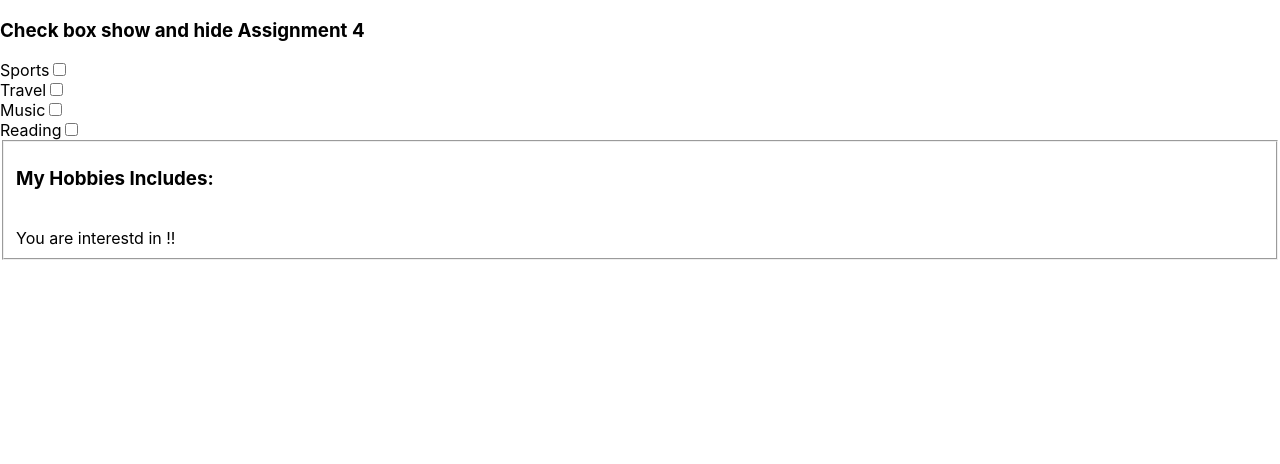
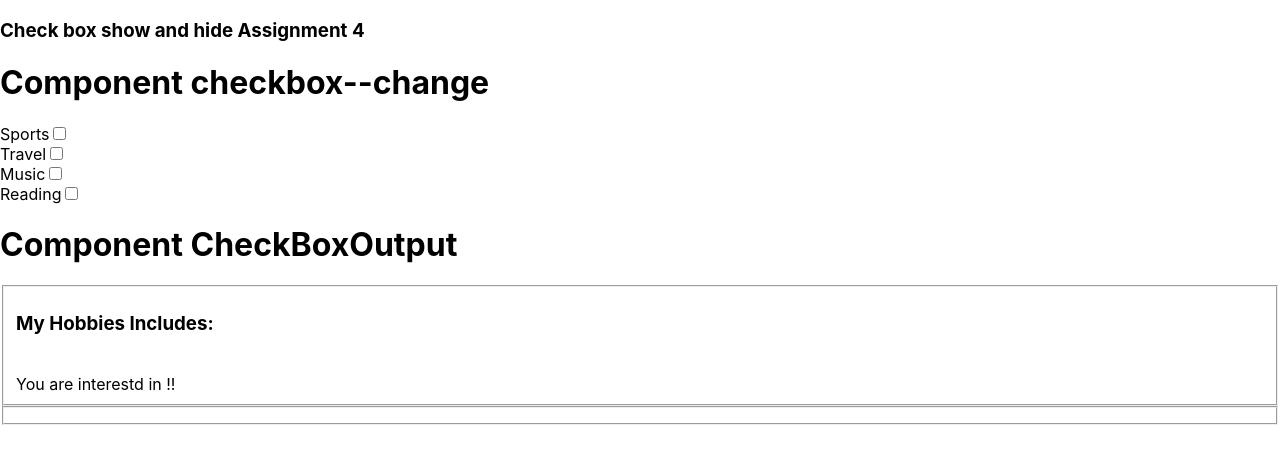
Before and after one commit to madhujanani/my-react-task, a React (Create React App) app: page / in a window 1280 px wide. Shown: the top 464 px of the page. Built offline with nearby package versions, Linux system fonts and the light colour scheme.

Commit message:
React-4 updated create content

```diff
--- /dev/null
+++ b/src/Components/CheckBoxOutput.js
@@ -0,0 +1,15 @@
+import React, { useContext } from 'react';
+import { UserContext } from './CheckboxChange';
+export default function CheckBoxOutput({props}){
+    const hobby= useContext( UserContext)
+    return(
+        <div>
+            <h1>Component  CheckBoxOutput</h1>
+            <fieldset>
+            <h3>My Hobbies Includes:</h3><br></br>
+            {"You are interestd in !! "+hobby +"\n"}
+            </fieldset>
+        </div>
+    )
+
+}
--- a/src/Components/CheckboxChange.js
+++ b/src/Components/CheckboxChange.js
@@ -1,11 +1,14 @@
-import React, { useState } from "react";
-export default function CheckboxChange() {
+import React, { useState,createContext } from "react";
+import Checkboxoutput from './CheckBoxOutput';
+export const UserContext =createContext();
+
+export default function CheckboxChange(props) {
     const [hobby, setHobby] = useState({
         Hobbies: []});
     const handleChange = (e) => {
         const { value, checked } = e.target;
         const { Hobbies } = hobby;
-              if (checked) {
+            if (checked) {
             setHobby({
                 Hobbies: [...Hobbies, value],
             });
@@ -20,7 +23,9 @@ export default function CheckboxChange() {
     };
     return (
         <div >
+            <UserContext.Provider value={hobby.Hobbies}>
         <h3>Check box show and hide Assignment 4</h3>
+        <h1>Component checkbox--change </h1>
 <label>Sports</label>
 <input type="checkbox" value="Sports"  onChange={handleChange } /><br></br>
 <label>Travel</label>
@@ -29,10 +34,11 @@ export default function CheckboxChange() {
 <input type="checkbox" value="Music"  onChange={handleChange } /><br></br>
 <label>Reading</label>
 <input type="checkbox" value="Reading"  onChange={handleChange } /><br></br>
+<Checkboxoutput/>
 <fieldset>
-<h3>My Hobbies Includes:</h3><br></br>
-{"You are interestd in !! "+hobby.Hobbies +"\n"}
+{/* {"You are interestd in !! "+hobby.Hobbies +"\n"}  */}
 </fieldset>
+</UserContext.Provider>
 </div>
     );
 }
```
